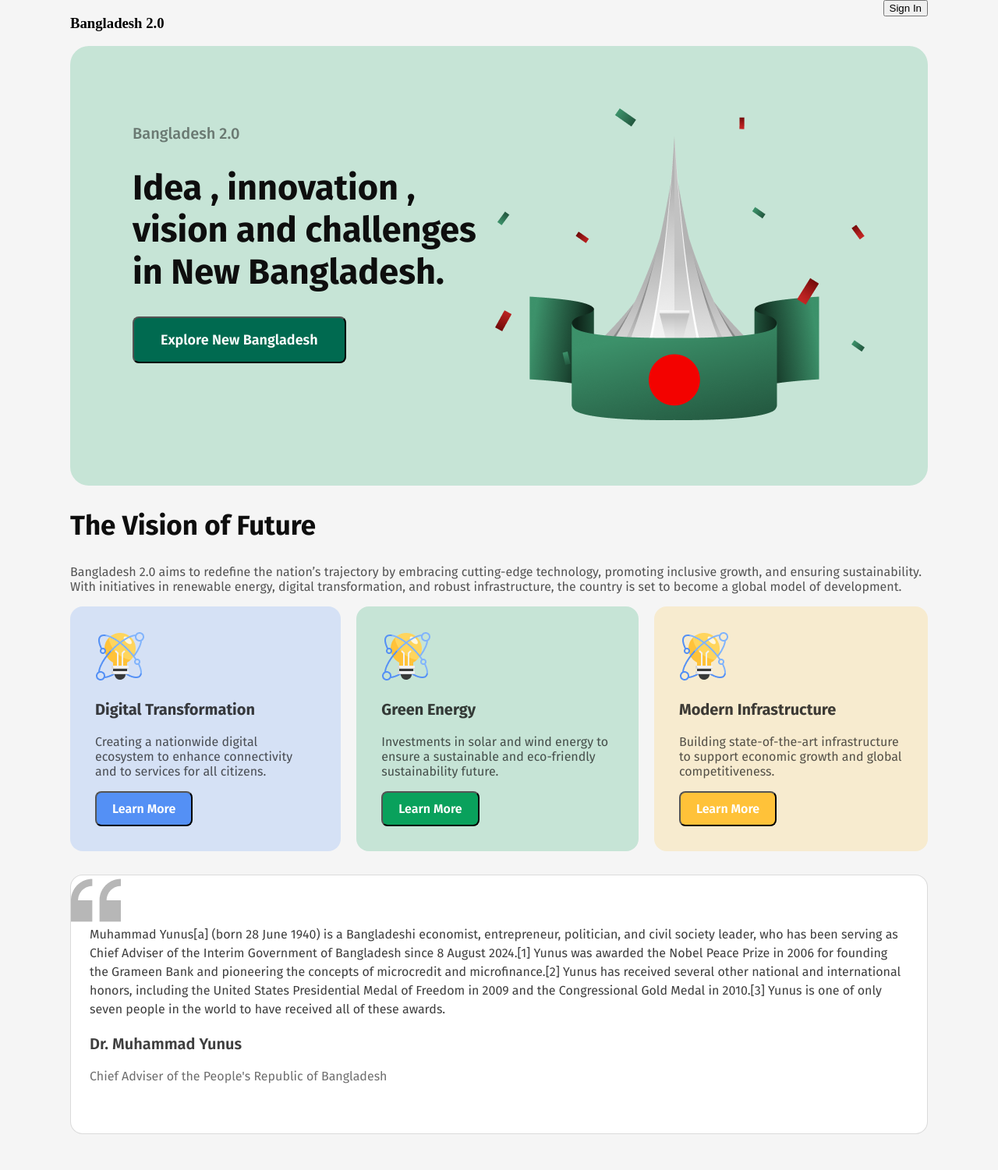
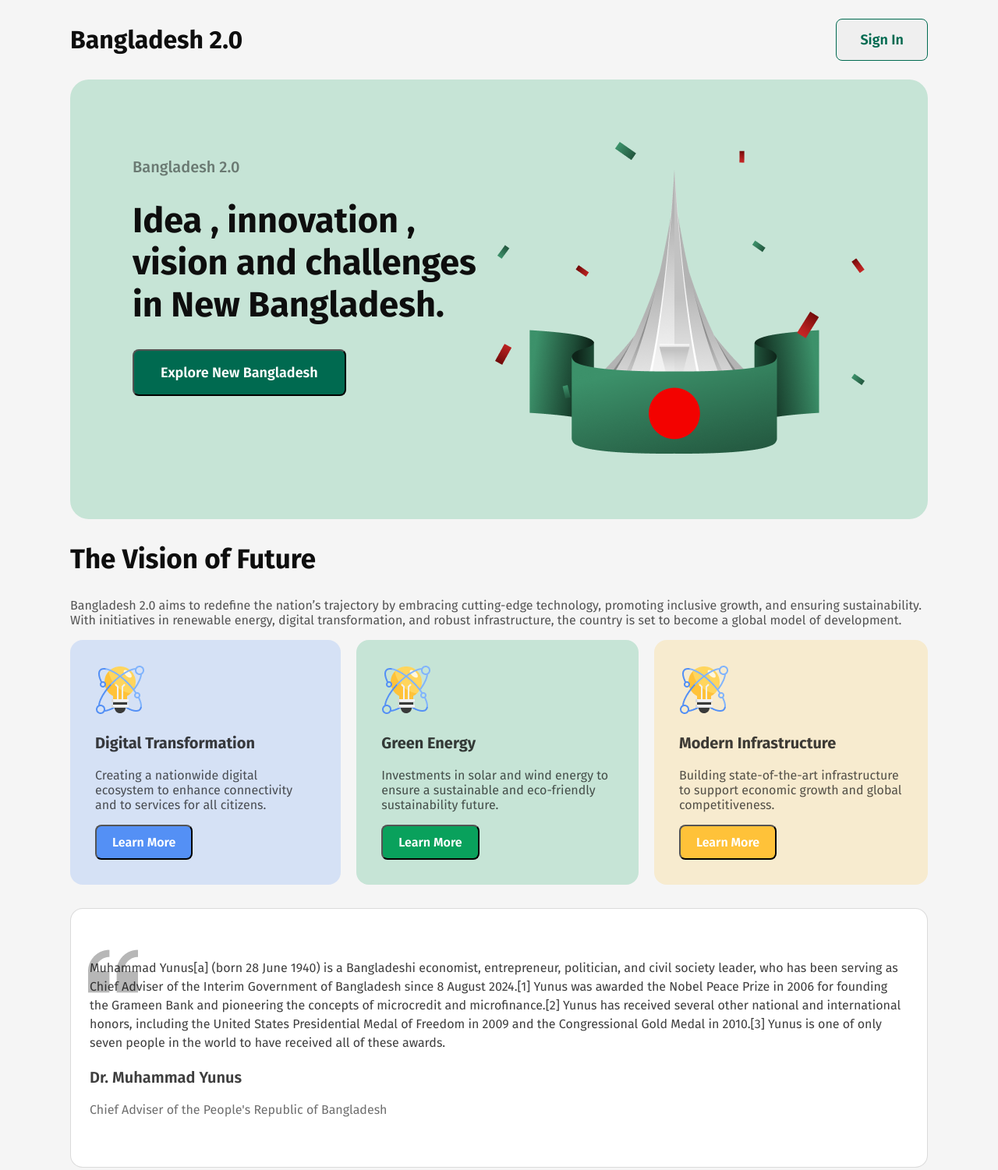
Before and after one commit to SDNATH-Git/assignment1-new-bangladesh, a plain HTML site: page index.html in a window 1280 px wide. Shown: the top 1501 px of the page at 78% size. Drawn offline with Linux system fonts and the light colour scheme.

Commit message:
added by nav section

```diff
--- a/index.html
+++ b/index.html
@@ -16,8 +16,8 @@
 <body>
     <header>
         <nav>
-            <h3>Bangladesh 2.0</h3>
-            <a href=""><button>Sign In</button></a>
+            <h3 class="nav1">Bangladesh 2.0</h3>
+            <a href=""><button class="nav-btn">Sign In</button></a>
         </nav>
 
         <div class="banner">
@@ -73,7 +73,8 @@
 
         </section>
         <!-- section Dr. Muhammad Yunus -->
-        <section class="yunus">
+        <div class="yunus">
+            <img src="./assets/quote-bg.png" alt="">
 
             <p class="yunus1">Muhammad Yunus[a] (born 28 June 1940) is a Bangladeshi economist, entrepreneur,
                 politician, and civil society leader,
@@ -89,7 +90,7 @@
             <h3 class="yunus2">Dr. Muhammad Yunus</h3>
             <p class="yunus3">Chief Adviser of the People's Republic of Bangladesh</p>
 
-        </section>
+        </div>
 
         <!-- section Recent News -->
         <section>
--- a/style/style.css
+++ b/style/style.css
@@ -7,6 +7,27 @@ body {
 nav {
     display: flex;
     justify-content: space-between;
+    align-items: center;
+}
+
+.nav1 {
+    color: rgb(14, 14, 14);
+    font-family: Fira Sans;
+    font-size: 32px;
+    font-weight: 700;
+    text-align: left;
+}
+
+.nav-btn {
+    color: rgb(0, 106, 80);
+    font-family: Fira Sans;
+    font-size: 18px;
+    font-weight: 600;
+    text-align: left;
+    padding: 15px 30px 15px 30px;
+    box-sizing: border-box;
+    border: 1px solid rgb(0, 106, 80);
+    border-radius: 8px;
 }
 
 /* Banner Section */
@@ -153,13 +174,15 @@ nav {
     box-sizing: border-box;
     border: 1px solid rgba(14, 14, 14, 0.15);
     border-radius: 16px;
-
     margin-bottom: 50px;
     background: rgb(255, 255, 255);
-    background-image: url(../assets/quote-bg.png);
-    background-repeat: no-repeat;
-    background-position: top left;
     padding: 48px 24px 48px 24px;
+    position: relative;
+}
+
+.yunus img {
+    position: absolute;
+    left: 22px;
 }
 
 .yunus1 {
```
